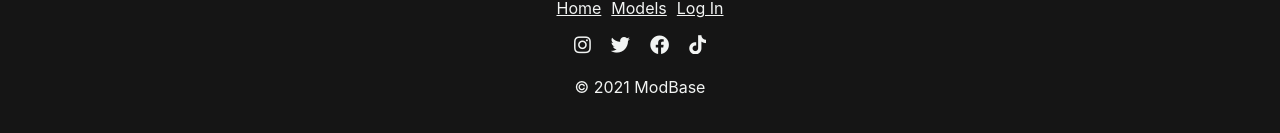
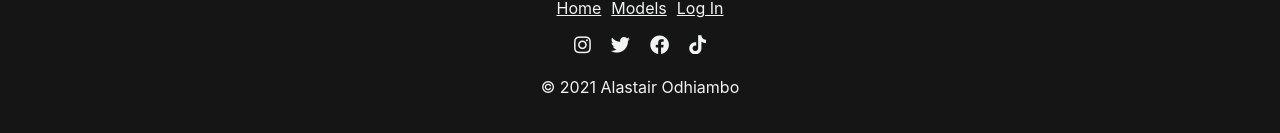
Before and after one commit to alastairodhiambo/3d-model-web, a React (Create React App) app: page /new-model in a window 1280 px wide. Shown: the part 343-476 px from the top of the page. Built offline with nearby package versions, Linux system fonts and the light colour scheme; no server answers.

Commit message:
Update copyright

```diff
--- a/src/components/App/Footer.js
+++ b/src/components/App/Footer.js
@@ -32,7 +32,7 @@
             <i className="fab fa-tiktok sm-icon"></i>
           </a>
         </div>
-        <div id="copyright">&copy; 2021 ModBase</div>
+        <div id="copyright">&copy; 2021 Alastair Odhiambo</div>
       </div>
     </footer>
   );
```
